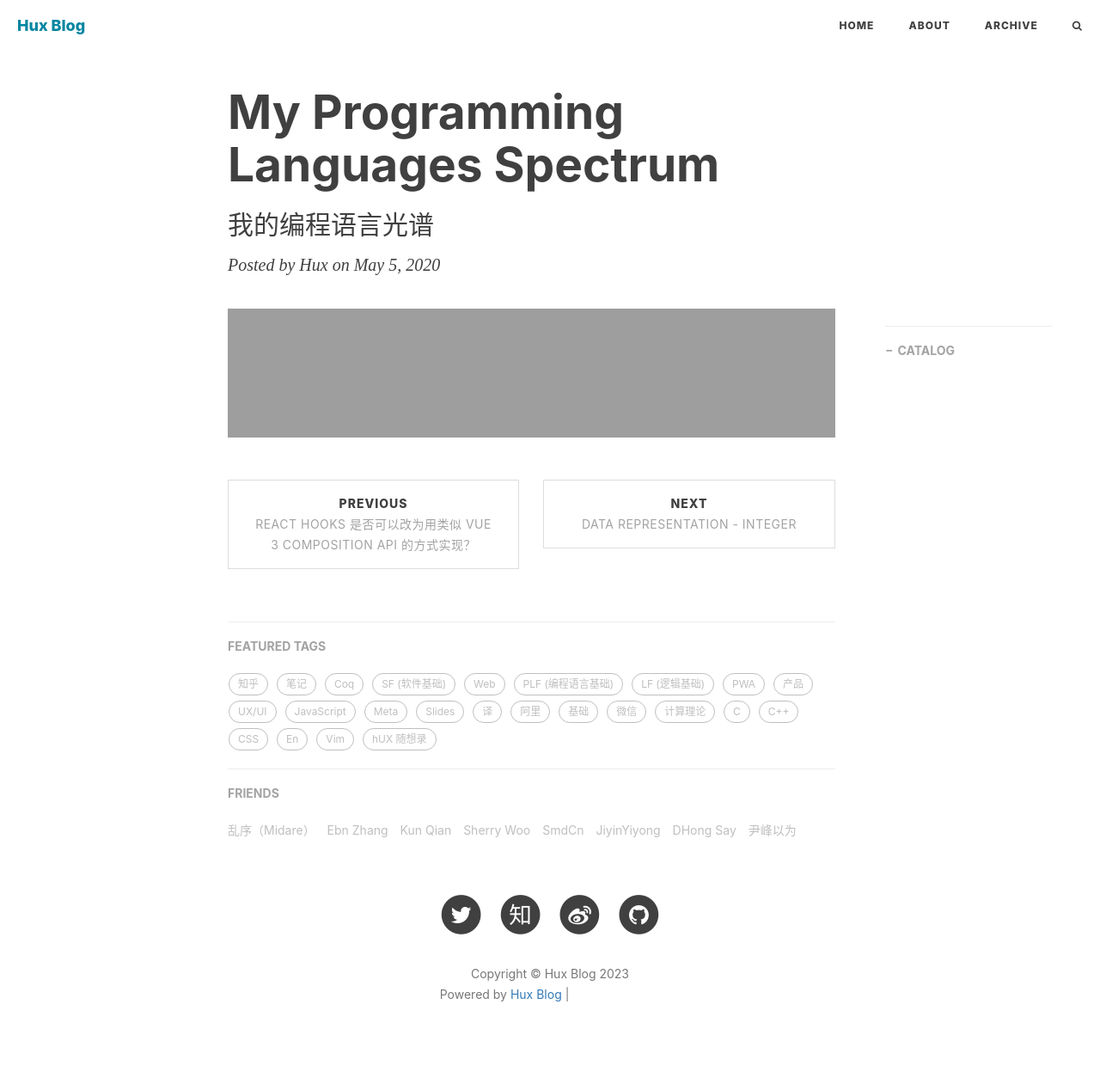
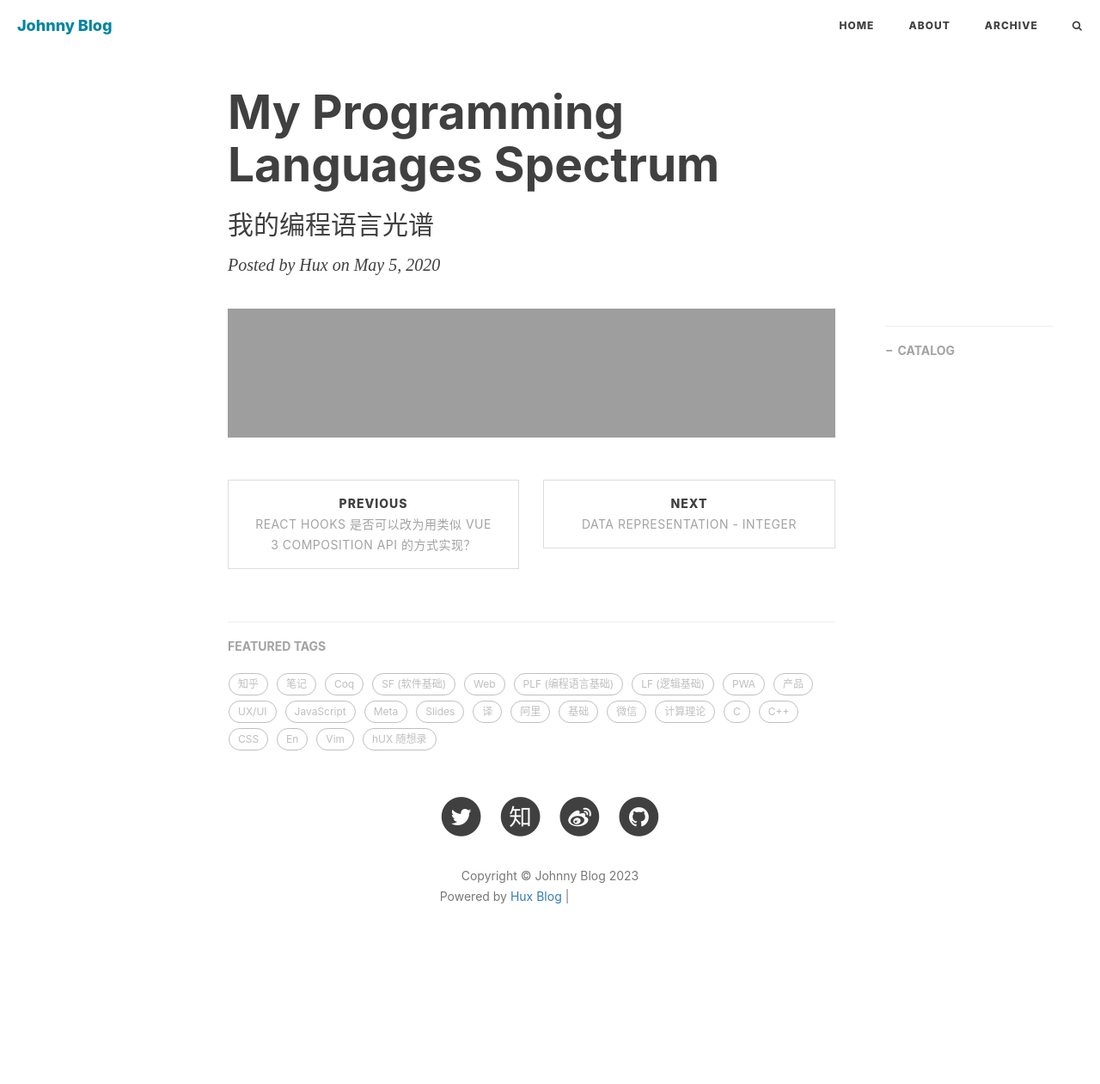
Before and after one commit to zhongjunlee/zhongjunlee.github.io, a Jekyll site: the page built from _posts/hidden/2020-05-05-pl-chart.md, in a window 1280 px wide. Shown: the whole page at 86% size. Built offline with Jekyll 4.4.1, drawn with Linux system fonts in a browser that asks for light colours; nearby versions of some CDN libraries; comment, search, counter and statistics services are not loaded; after the commit the page ends 1147 px from its top, so only the background shows below that; grey boxes are pictures that could not be loaded.

Commit message:
updated personal info

```diff
--- a/_config.yml
+++ b/_config.yml
@@ -1,11 +1,11 @@
 # Site settings
-title: Hux Blog
-SEOTitle: 黄玄的博客 | Hux Blog
+title: Johnny Blog
+SEOTitle: 李仲君的博客 | Johnny Blog
 header-img: img/home-bg.jpg
-email: huxpro@gmail.com
-description: "这里是 @Hux黄玄 的个人博客，与你一起发现更大的世界 | 要做一个有 swag 的程序员"
-keyword: "黄玄, Hux黄玄, Hux, 鬼栈, huxpro, @huxpro, 黄玄的博客, Hux Blog, 博客, 个人网站, 互联网, Web, JavaScript, React, React Native, 前端, 设计"
-url: "https://huangxuan.me" # your host, for absolute URL
+email: 326187255@qq.com
+description: "这里是 @Johnny李仲君 的个人博客，与你一起发现更大的世界 | 要做一个有 thought 的程序员"
+keyword: "李仲君, Johnny李仲君, Java, zhongjunlee, 李仲君的博客, Johnny Blog, 博客, 个人网站, 互联网, Web, JavaScript, React, React Native, 前端, 设计"
+url: "https://zhongjunlee.github.io" # your host, for absolute URL
 baseurl: "" # for example, '/blog' if your blog hosted on 'host/blog'
 
 # Publish posts or collection documents with a future date.
@@ -87,16 +87,3 @@ service-worker: true
 
 # MathJax rendering for layout:page (e.g. post preview)
 page-mathjax: false
-
-# Friends
-friends:
-  [
-    { title: "乱序（Midare）", href: "http://mida.re/" },
-    { title: "Ebn Zhang", href: "https://ebnbin.dev/" },
-    { title: "Kun Qian", href: "http://kunq.me" },
-    { title: "Sherry Woo", href: "https://sherrywoo.me/" },
-    { title: "SmdCn", href: "http://blog.smdcn.net" },
-    { title: "JiyinYiyong", href: "http://tiye.me/" },
-    { title: "DHong Say", href: "http://dhong.co" },
-    { title: "尹峰以为", href: "http://ingf.github.io/" },
-  ]
```
